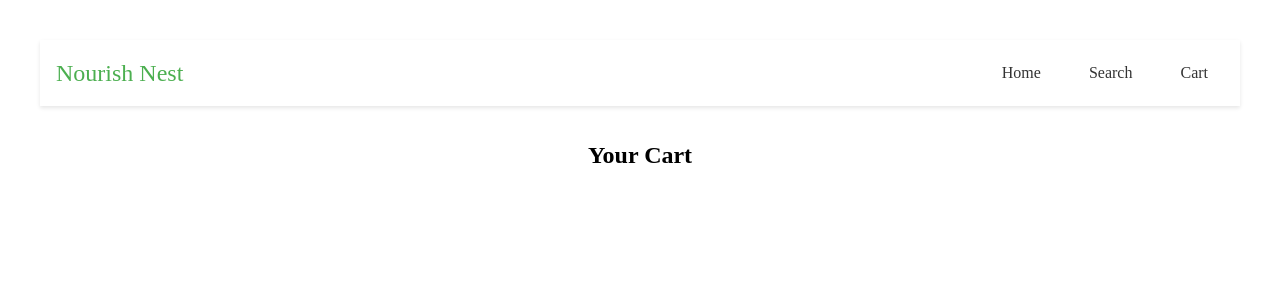
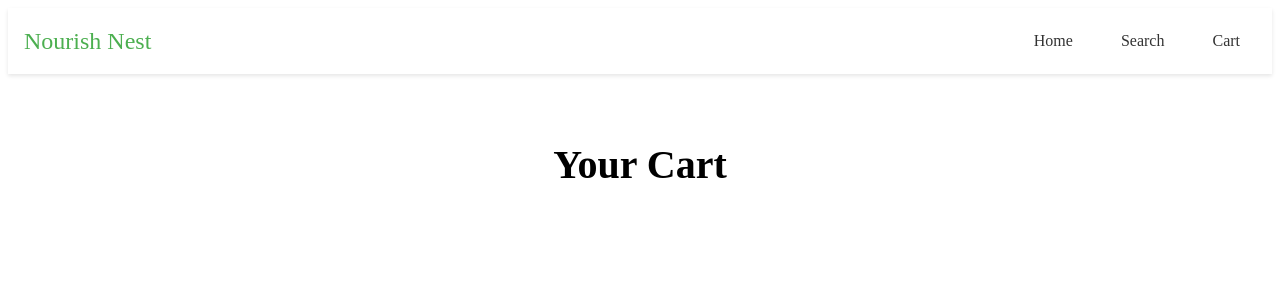
Before and after one commit to LSeward0421/nourish-nest, a React (Vite) app: page /cart in a window 1280 px wide. Shown: the top 300 px of the page. Built offline with nearby package versions, Linux system fonts and the light colour scheme.

Commit message:
Add remove item from cart functionality

```diff
--- a/src/components/App/App.jsx
+++ b/src/components/App/App.jsx
@@ -6,13 +6,14 @@ import SearchPage from "../../pages/SearchPage";
 import NavBar from "../NavBar/NavBar";
 import CartPage from "../../pages/CartPage";
 
-
 const App = () => {
   const [cart, setCart] = useState([]);
 
   const addToCart = (productToAdd) => {
     setCart((currentCartItems) => {
-      const itemIndex = currentCartItems.findIndex((item) => item.id === productToAdd.id);
+      const itemIndex = currentCartItems.findIndex(
+        (item) => item.id === productToAdd.id
+      );
       if (itemIndex > -1) {
         const newCart = [...currentCartItems];
         newCart[itemIndex].quantity = (newCart[itemIndex].quantity || 0) + 1;
@@ -23,14 +24,26 @@ const App = () => {
     });
   };
 
+  const removeFromCart = (productId) => {
+    setCart((currentCartItems) => {
+      return currentCartItems.filter((item) => item.id !== productId);
+    });
+  };
+
   return (
     <div className="App">
       <NavBar />
       <main>
         <Routes>
           <Route path="/" element={<HomePage />} />
-          <Route path="/search" element={<SearchPage addToCart={addToCart} />} />
-          <Route path="/cart" element={<CartPage cart={cart} />} />
+          <Route
+            path="/search"
+            element={<SearchPage addToCart={addToCart} />}
+          />
+          <Route
+            path="/cart"
+            element={<CartPage cart={cart} removeFromCart={removeFromCart} />}
+          />
         </Routes>
       </main>
     </div>
--- a/src/components/Cart/CartItem.css
+++ b/src/components/Cart/CartItem.css
@@ -1,17 +1,16 @@
 .cart-item {
   display: flex;
   align-items: center;
-  justify-content: start;
+  justify-content: space-between;
   border-bottom: 1px solid #eee;
   padding: 16px;
-  gap: 16px;
+  gap: 25px;
 }
 
 .cart-item img {
-  flex-shrink: 0;
   width: 80px;
   height: 80px;
-  margin-right: 10px;
+  margin-right: 16px;
   object-fit: cover;
   border-radius: 4px;
 }
@@ -25,7 +24,8 @@
 
 .cart-item h3,
 .cart-item p {
-  margin: 4px 0;
+  margin: 0;
+  padding: 4px 0;
 }
 
 .cart-item button {
@@ -36,5 +36,6 @@
   max-width: 20px;
   cursor: pointer;
   border-radius: 4px;
-  margin-top: 8px;
+  margin-left: auto;
+  align-self: flex-start;
 }
--- a/src/components/Cart/CartItem.jsx
+++ b/src/components/Cart/CartItem.jsx
@@ -1,13 +1,13 @@
-import './CartItem.css';
+import "./CartItem.css";
 
-const CartItem = ({ item }) => {
+const CartItem = ({ item, removeFromCart }) => {
   return (
     <div className="cart-item">
       <img src={item.image} alt={item.label} />
       <div>
         <h3>{item.label}</h3>
         <p>Quantity: {item.quantity}</p>
-        <button>X</button>
+        <button onClick={() => removeFromCart(item.id)}>x</button>
       </div>
     </div>
   );
--- a/src/components/Cart/CartList.css
+++ b/src/components/Cart/CartList.css
@@ -2,4 +2,6 @@
   display: flex;
   flex-direction: column;
   gap: 16px;
+  max-width: 800px;
+  margin: 0 auto;
 }
--- a/src/components/Cart/CartList.jsx
+++ b/src/components/Cart/CartList.jsx
@@ -1,11 +1,11 @@
 import CartItem from "./CartItem";
-import './CartList.css';
+import "./CartList.css";
 
-const CartList = ({ cartItems }) => {
+const CartList = ({ cartItems, removeFromCart }) => {
   return (
     <div>
-      {cartItems.map(item => (
-        <CartItem key={item.id} item={item} />
+      {cartItems.map((item) => (
+        <CartItem key={item.id} item={item} removeFromCart={removeFromCart} />
       ))}
     </div>
   );
--- a/src/index.css
+++ b/src/index.css
@@ -1,6 +1,6 @@
-#root {
+/* #root {
   max-width: 1280px;
   margin: 0 auto;
   padding: 2rem;
   text-align: center;
-}
+} */
--- a/src/pages/CartPage.css
+++ b/src/pages/CartPage.css
@@ -1,9 +1,22 @@
 .cart-page {
   padding: 20px;
+  display: flex;
+  flex-direction: column;
+  align-items: center;
+  gap: 24px;
 }
 
 .cart-page h1 {
-  text-align: center;
-  font-size: 1.5rem;
-  margin-bottom: 20px;
+  font-size: 2rem;
+  margin-bottom: 24px;
 }
+
+@media (min-width: 768px) {
+  .cart-page {
+    padding: 40px;
+  }
+
+  .cart-page h1 {
+    font-size: 2.5rem;
+  }
+}
--- a/src/pages/CartPage.jsx
+++ b/src/pages/CartPage.jsx
@@ -1,13 +1,13 @@
-import './CartPage.css';
-import CartList from '../components/Cart/CartList';
+import "./CartPage.css";
+import CartList from "../components/Cart/CartList";
 
-const CartPage = ({ cart }) => {
+const CartPage = ({ cart, removeFromCart }) => {
   return (
     <div className="cart-page">
       <h1>Your Cart</h1>
-      <CartList cartItems={cart} />
+      <CartList cartItems={cart} removeFromCart={removeFromCart} />
     </div>
-  )
+  );
 };
 
 export default CartPage;
```
